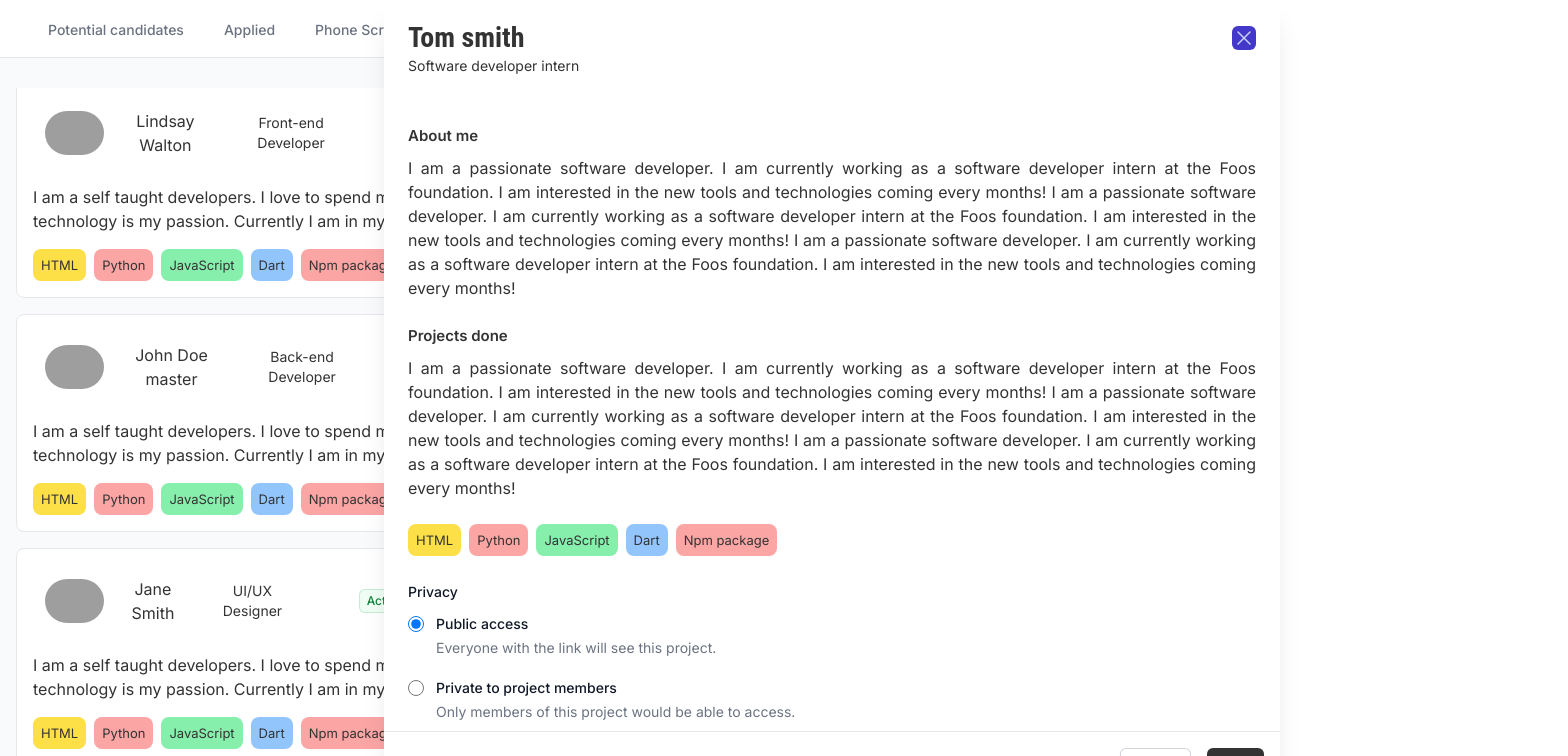
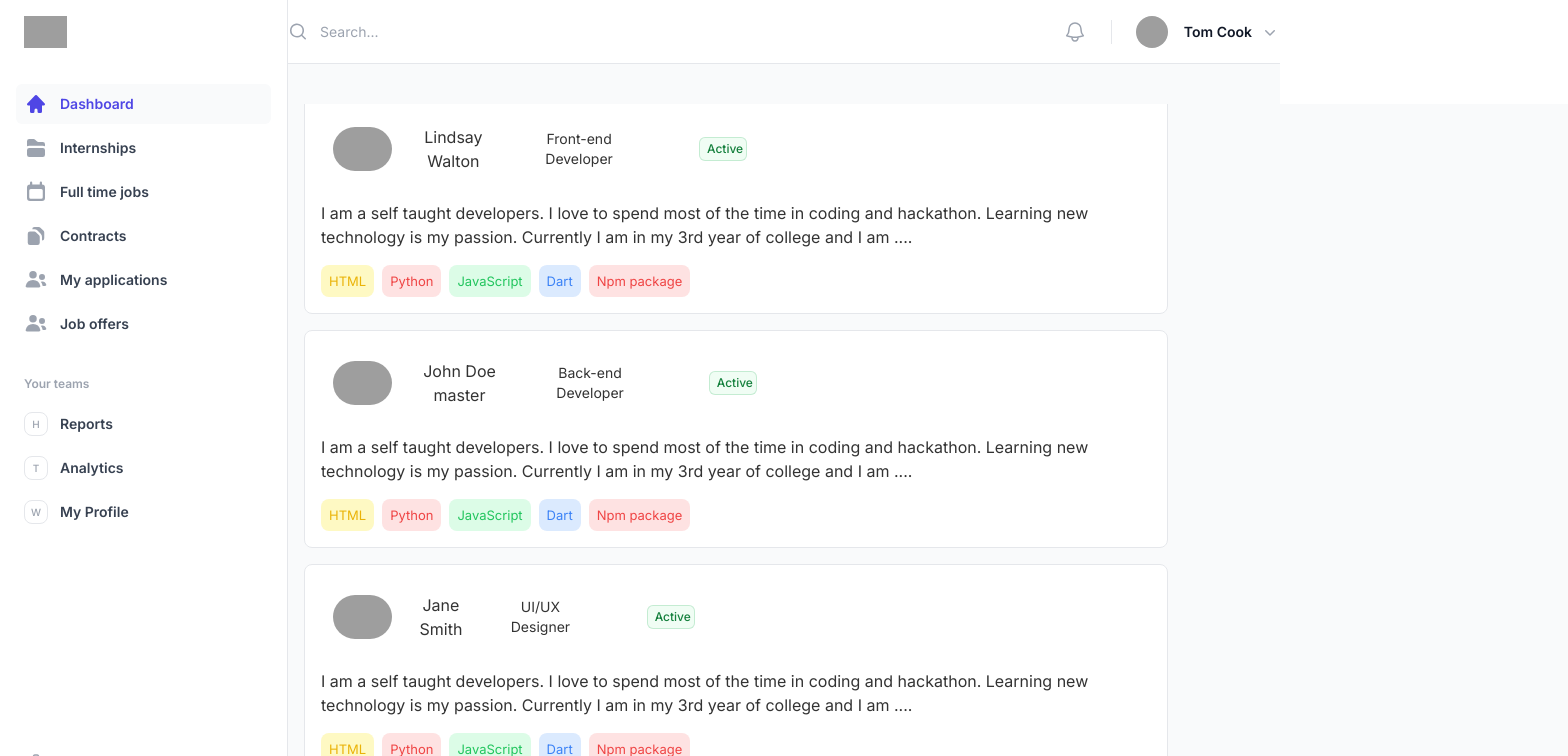
Before and after one commit to asifrahaman13/hirego_frontend, a Next.js app: page /internships in a window 1280 px wide. Shown: the top 756 px of the page, 1568 px wide, since content can reach past the window. Built offline with nearby package versions, Linux system fonts and the light colour scheme; grey boxes are pictures that could not be loaded.

Commit message:
WIP: Added the functionality for different pages in the dashboard and migrated the page of internships

```diff
--- a/src/app/internships/InternshipComponents/AllInternshipSeekers.tsx
+++ b/src/app/internships/InternshipComponents/AllInternshipSeekers.tsx
@@ -1,22 +1,27 @@
 /* eslint-disable @next/next/no-img-element */
 "use client";
 import { people } from "@/constants/static/HeroSection/HeroSectionStatic";
-import { Switch } from "@headlessui/react";
+
 import { useState } from "react";
 import InternDetails from "./InternDetails";
 
-function classNames(...classes: string[]) {
-  return classes.filter(Boolean).join(" ");
-}
 export default function AllInternshipSeekers() {
   const [enabled, setEnabled] = useState(false);
   const [open, setOpen] = useState(true);
 
   const [blur, setBlur] = useState(false);
 
+  const [username, setUsername] = useState("");
+  const [keyIncrement, setKeyIncrement] = useState(0);
+
+  function handleUserNameChange(person: string) {
+    setUsername(person);
+setKeyIncrement(keyIncrement + 1);
+  }
+
   return (
-    <div className="flex w-screen h-screen py-14  flex-row bg-gray-50">
-      <div className="w-3/4  mt-8 flow-root overflow-y-scroll h-full no-scrollbar">
+    <div className="flex w-screen h-screen   flex-row bg-gray-50">
+      <div className="w-3/4 flow-root overflow-y-scroll h-full no-scrollbar">
         <div className="-mx-4 -my-2 w-full overflow-x-auto sm:-mx-6 px-12 lg:-mx-8">
           <div className="flex flex-col w-full gap-4">
             {people.map((person) => (
@@ -25,6 +30,7 @@ export default function AllInternshipSeekers() {
                   className="bg-white w-full border gap-4 flex flex-col rounded-lg px-4 py-4"
                   onClick={() => {
                     setBlur(true);
+                    handleUserNameChange(person.name+ keyIncrement);
                   }}
                 >
                   <div key={person.email} className="  flex gap-8 ">
@@ -44,11 +50,11 @@ export default function AllInternshipSeekers() {
                     ....
                   </div>
                   <div className="flex flex-row gap-2 text-msm flex-wrap">
-                    <div className="bg-yellow-300 rounded-lg px-2 py-1">HTML</div>
-                    <div className="bg-red-300 rounded-lg px-2 py-1">Python</div>
-                    <div className="bg-green-300 rounded-lg px-2 py-1">JavaScript</div>
-                    <div className="bg-blue-300 rounded-lg px-2 py-1">Dart</div>
-                    <div className="bg-red-300 rounded-lg px-2 py-1">Npm package</div>
+                    <div className="bg-yellow-100 text-yellow-500 rounded-lg px-2 py-1">HTML</div>
+                    <div className="bg-red-100 text-red-500 rounded-lg px-2 py-1">Python</div>
+                    <div className="bg-green-100 text-green-500 rounded-lg px-2 py-1">JavaScript</div>
+                    <div className="bg-blue-100 text-blue-500 rounded-lg px-2 py-1">Dart</div>
+                    <div className="bg-red-100 text-red-500 rounded-lg px-2 py-1">Npm package</div>
                   </div>
                 </button>
               </>
@@ -57,66 +63,9 @@ export default function AllInternshipSeekers() {
         </div>
       </div>
 
-      <div className=" px-4 flex gap-8 flex-col  mb-0 sticky top-0 h-screen max-h-screen max-w-md grow bg-white overflow-y-scroll no-scrollbar">
-        <div className=" my-4 flex gap-2 flex-row items-center">
-          <div className="font-medium font-sans text-lg">Settings</div>
-          <div className="font-medium  text-lg font-sans">Filters</div>
-        </div>
-        <div className=" 0">
-          <div>
-            <label htmlFor="email" className="block text-sm font-medium leading-6 text-gray-900">
-              Email
-            </label>
-            <div className="mt-2">
-              <input
-                type="email"
-                name="email"
-                id="email"
-                className="block w-full rounded-md border-0 py-1.5 text-gray-900 shadow-sm ring-1 ring-inset ring-gray-300 placeholder:text-gray-400 focus:ring-2 focus:ring-inset focus:ring-indigo-600 sm:text-sm sm:leading-6"
-                placeholder="you@example.com"
-              />
-            </div>
-          </div>
-        </div>
-        <div className=" 0">
-          <div>
-            <label htmlFor="email" className="block text-sm font-medium leading-6 text-gray-900">
-              Email
-            </label>
-            <div className="mt-2">
-              <input
-                type="email"
-                name="email"
-                id="email"
-                className="block w-full rounded-md border-0 py-1.5 text-gray-900 shadow-sm ring-1 ring-inset ring-gray-300 placeholder:text-gray-400 focus:ring-2 focus:ring-inset focus:ring-indigo-600 sm:text-sm sm:leading-6"
-                placeholder="you@example.com"
-              />
-            </div>
-          </div>
-        </div>
+      {username &&   <InternDetails blur={blur} username={username} should_open={true} key={keyIncrement}/>}
 
-        <div className="w-full flex flex-row ">
-          <div>Latest Updates</div>
-          <Switch
-            checked={enabled}
-            onChange={setEnabled}
-            className={classNames(
-              enabled ? "bg-indigo-600" : "bg-gray-200",
-              "relative inline-flex h-6 w-11 flex-shrink-0 cursor-pointer rounded-full border-2 border-transparent transition-colors duration-200 ease-in-out focus:outline-none focus:ring-2 focus:ring-indigo-600 focus:ring-offset-2 ml-auto"
-            )}
-          >
-            <span className="sr-only">Use setting</span>
-            <span
-              aria-hidden="true"
-              className={classNames(
-                enabled ? "translate-x-5" : "translate-x-0",
-                "pointer-events-none inline-block h-5 w-5 transform rounded-full bg-white shadow ring-0 transition duration-200 ease-in-out"
-              )}
-            />
-          </Switch>
-        </div>
-      </div>
-      <InternDetails blur={blur} />
+
     </div>
   );
 }
--- a/src/app/internships/InternshipComponents/InternDetails.tsx
+++ b/src/app/internships/InternshipComponents/InternDetails.tsx
@@ -7,10 +7,13 @@ import { LinkIcon, QuestionMarkCircleIcon } from "@heroicons/react/20/solid";
 
 interface InternDetailsProps {
   blur: boolean;
+  username: string;
+  should_open: boolean
 }
 
-const InternDetails: React.FC<InternDetailsProps> = ({ blur }) => {
+const InternDetails: React.FC<InternDetailsProps> = ({ blur, username , should_open}) => {
   const [open, setOpen] = useState(true);
+
 
   return (
     <>
@@ -35,7 +38,7 @@ const InternDetails: React.FC<InternDetailsProps> = ({ blur }) => {
                       <div className="h-0 flex-1 overflow-y-auto">
                         <div className="px-4 py-6 sm:px-6">
                           <div className="flex items-center justify-between">
-                            <Dialog.Title className="leading-6 text-xl font-semibold font-sans">Tom smith</Dialog.Title>
+                            <Dialog.Title className="leading-6 text-xl font-semibold font-sans">{username}</Dialog.Title>
                             <div className="ml-3 flex h-7 items-center">
                               <button
                                 type="button"
--- a/src/app/internships/layout.tsx
+++ /dev/null
@@ -1,65 +0,0 @@
-"use client";
-import React, { PropsWithChildren, useReducer, useState } from "react";
-
-function classNames(...classes: string[]) {
-  return classes.filter(Boolean).join(" ");
-}
-
-const InternshipLayout = ({ children }: PropsWithChildren) => {
-  const tabs = [
-    { name: "Potential candidates", href: "#", current: false },
-    { name: "Applied", href: "#", current: false },
-    { name: "Phone Screening", href: "#", current: false },
-    { name: "Interview", href: "#", current: true },
-    { name: "Offer", href: "#", current: false },
-    { name: "Hired", href: "#", current: false },
-  ];
-
-  const [tabSelect, setTabSelect] = useState("Interview");
-
-  function handleTabChange(tabName: string) {
-    setTabSelect(tabName);
-  }
-
-  return (
-    <>
-      <div className="border-b fixed top-0 w-screen z-30 bg-white border-gray-200 pb-5 sm:pb-0 xl:px-11 py-1">
-        <div className="">
-          <div className="sm:hidden">
-            <label htmlFor="current-tab" className="sr-only">
-              Select a tab
-            </label>
-            <select
-              id="current-tab"
-              name="current-tab"
-              className="block w-full rounded-md border-gray-300 py-2 pl-3 pr-10 text-base focus:border-indigo-500 focus:outline-none focus:ring-indigo-500 sm:text-sm"
-            >
-              {tabs.map((tab) => (
-                <option key={tab.name}>{tab.name}</option>
-              ))}
-            </select>
-          </div>
-          <div className="hidden w-full sm:block xl:flex flex-row">
-            <nav className="-mb-px flex space-x-8">
-              {tabs.map((tab) => (
-                <button
-                  key={tab.name}
-                  onClick={() => handleTabChange(tab.name)}
-                  className={`${
-                    tab.name === tabSelect ? "border-indigo-500 font-semibold text-indigo-600" : "border-transparent text-gray-500 hover:border-gray-300 hover:text-gray-700"
-                  } whitespace-nowrap py-4 px-1 border-b-2 font-medium text-sm`}
-                >
-                  {tab.name}
-                </button>
-              ))}
-            </nav>
-            <h3 className=" justify-end  ml-auto font-semibold text-xl  w-full flex font-sans">Interns</h3>
-          </div>
-        </div>
-      </div>
-      <div>{children}</div>
-    </>
-  );
-};
-
-export default InternshipLayout;
--- a/src/app/internships/page.tsx
+++ b/src/app/internships/page.tsx
@@ -1,10 +1,15 @@
 import React from "react";
 import AllInternshipSeekers from "./InternshipComponents/AllInternshipSeekers";
+
+import DashboardLayout from "@/app/profile-dashboard/layout";
 
 const page = () => {
   return (
     <>
-      <AllInternshipSeekers />
+      <DashboardLayout>
+        {" "}
+        <AllInternshipSeekers />
+      </DashboardLayout>
     </>
   );
 };
--- a/src/app/profile-dashboard/layout.tsx
+++ b/src/app/profile-dashboard/layout.tsx
@@ -3,37 +3,17 @@
 import React, { PropsWithChildren } from "react";
 import { Fragment, useState } from "react";
 import { Dialog, Menu, Transition } from "@headlessui/react";
-import { Bars3Icon, BellIcon, CalendarIcon, ChartPieIcon, Cog6ToothIcon, DocumentDuplicateIcon, FolderIcon, HomeIcon, UsersIcon, XMarkIcon } from "@heroicons/react/24/outline";
+import { Bars3Icon, BellIcon, Cog6ToothIcon, XMarkIcon } from "@heroicons/react/24/outline";
 import { ChevronDownIcon, MagnifyingGlassIcon } from "@heroicons/react/20/solid";
+import { navigation, teams, userNavigation } from "@/constants/static/dashboard/Dashboard";
+import { classNames } from "@/constants/styles/styles";
 
-const navigation = [
-  { name: "Dashboard", href: "#", icon: HomeIcon, current: true },
-  { name: "My profile", href: "/profile-dashboard/my-profile", icon: UsersIcon, current: false },
-  { name: "Projects", href: "#", icon: FolderIcon, current: false },
-  { name: "Calendar", href: "#", icon: CalendarIcon, current: false },
-  { name: "Documents", href: "#", icon: DocumentDuplicateIcon, current: false },
-  { name: "Reports", href: "#", icon: ChartPieIcon, current: false },
-];
-const teams = [
-  { id: 1, name: "Heroicons", href: "#", initial: "H", current: false },
-  { id: 2, name: "Tailwind Labs", href: "#", initial: "T", current: false },
-  { id: 3, name: "Workcation", href: "#", initial: "W", current: false },
-];
-const userNavigation = [
-  { name: "Your profile", href: "#" },
-  { name: "Sign out", href: "#" },
-];
-
-function classNames(...classes: string[]) {
-  return classes.filter(Boolean).join(" ");
-}
-
-const Layout = ({ children }: PropsWithChildren) => {
+const DashboardLayout = ({ children }: PropsWithChildren) => {
   const [sidebarOpen, setSidebarOpen] = useState(false);
 
   return (
     <>
-      <div className="bg-gray-50">
+      <div className="bg-white">
         <Transition.Root show={sidebarOpen} as={Fragment}>
           <Dialog as="div" className="relative z-50 lg:hidden" onClose={setSidebarOpen}>
             <Transition.Child
@@ -205,7 +185,7 @@ const Layout = ({ children }: PropsWithChildren) => {
           </div>
         </div>
 
-        <div className="lg:pl-72 bg-gray-50">
+        <div className="lg:pl-72 bg-white">
           <div className="sticky top-0 z-40 lg:mx-auto ">
             <div className="flex h-16 items-center gap-x-4 border-b border-gray-200 bg-white px-4 shadow-sm sm:gap-x-6 sm:px-6 lg:px-0 lg:shadow-none">
               <button type="button" className="-m-2.5 p-2.5 text-gray-700 lg:hidden" onClick={() => setSidebarOpen(true)}>
@@ -291,4 +271,4 @@ const Layout = ({ children }: PropsWithChildren) => {
   );
 };
 
-export default Layout;
+export default DashboardLayout;
--- a/src/app/usersignin/page.tsx
+++ b/src/app/usersignin/page.tsx
@@ -20,7 +20,7 @@ const Page = () => {
       const login_response = await auth_interface.login( username.username, username.password);
 
       if (login_response && login_response.code === 200) {
-        console.log(login_response.token)
+
         localStorage.setItem('access_token', login_response.token)
         window.location.href = "/profile-dashboard";
       }
--- a/src/app/usersignup/page.tsx
+++ b/src/app/usersignup/page.tsx
@@ -20,7 +20,7 @@ const Page = () => {
     try {
       const login_response = await auth_interface.signup(username.email, username.username, username.password);
 
-      if(login_response && login_response.code === 200) {
+      if (login_response && login_response.code === 200) {
         window.location.href = "/userlogin";
       }
     } catch (error) {
--- /dev/null
+++ b/src/constants/static/dashboard/Dashboard.tsx
@@ -0,0 +1,22 @@
+import { CalendarIcon, DocumentDuplicateIcon, FolderIcon, HomeIcon, UsersIcon } from "@heroicons/react/16/solid";
+
+const navigation = [
+  { name: "Dashboard", href: "/dashboard", icon: HomeIcon, current: true },
+  // { name: "My profile", href: "/profile-dashboard/my-profile", icon: UsersIcon, current: false },
+  { name: "Internships", href: "/internships", icon: FolderIcon, current: false },
+  { name: "Full time jobs", href: "/fulltimejobs", icon: CalendarIcon, current: false },
+  { name: "Contracts", href: "/contracts", icon: DocumentDuplicateIcon, current: false },
+  { name: "My applications", href: "/applications", icon: UsersIcon, current: false },
+  { name: "Job offers", href: "offers", icon: UsersIcon, current: false },
+];
+const teams = [
+  { id: 1, name: "Reports", href: "/reports", initial: "H", current: false },
+  { id: 2, name: "Analytics", href: "analytics", initial: "T", current: false },
+  { id: 3, name: "My Profile", href: "profile", initial: "W", current: false },
+];
+const userNavigation = [
+  { name: "Your profile", href: "#" },
+  { name: "Sign out", href: "#" },
+];
+
+export { navigation, teams, userNavigation };
--- /dev/null
+++ b/src/constants/styles/styles.ts
@@ -0,0 +1,7 @@
+
+
+function classNames(...classes: string[]) {
+    return classes.filter(Boolean).join(" ");
+}
+
+export { classNames }
```
